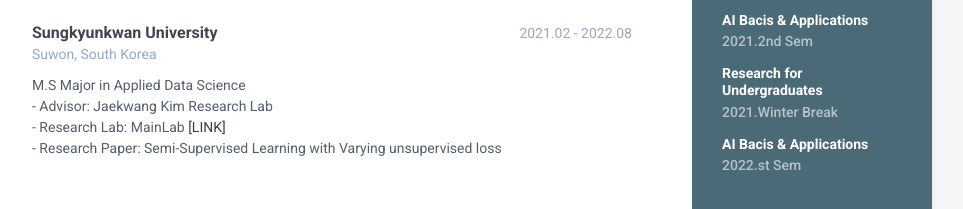
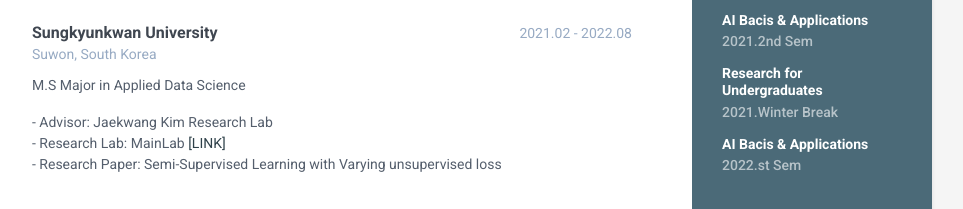
Before and after one commit to Hanbi-Kim/Github_Resumepage, a plain HTML site: page index.html in a window 1280 px wide. Shown: the part 579-788 px from the top of the page, without its empty margins (188-1151 px from the left). Drawn offline with Linux system fonts and the light colour scheme.

Commit message:
Update index.html

```diff
--- a/index.html
+++ b/index.html
@@ -153,8 +153,8 @@
                         <div class="company">Suwon, South Korea</div>
                     </div><!--//meta-->
                     <div class="details">
-                        <p>M.S Major in Applied Data Science <br/>
-			- Advisor: Jaekwang Kim Research Lab <br/>
+                        <p>M.S Major in Applied Data Science </p>
+			<p>- Advisor: Jaekwang Kim Research Lab <br/>
 			- Research Lab: MainLab <a href="https://sites.google.com/view/skku-milab/" target="_blank">[LINK]</a><br/>
 			- Research Paper: Semi-Supervised Learning with Varying unsupervised loss</p>
                     </div><!--//details-->
```
